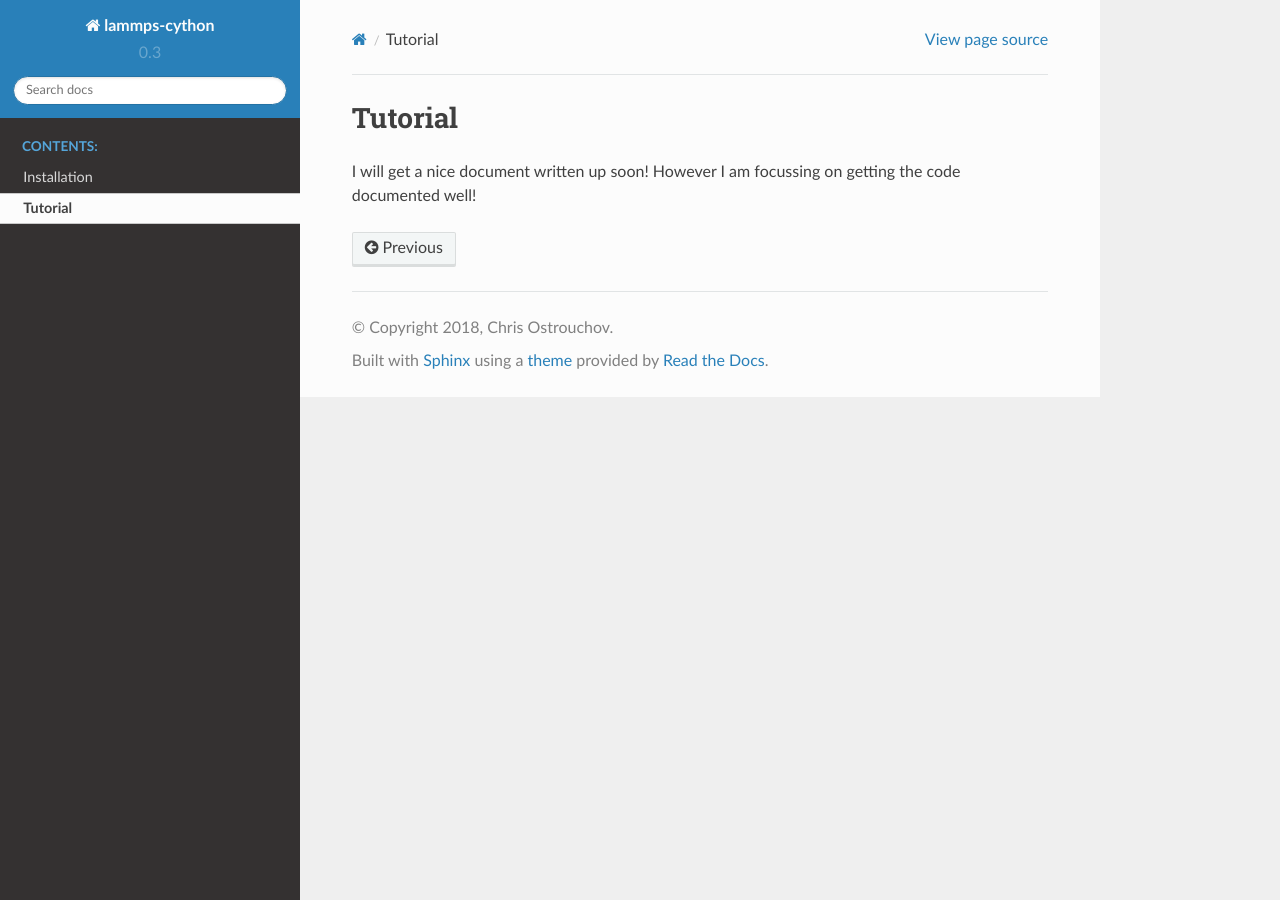
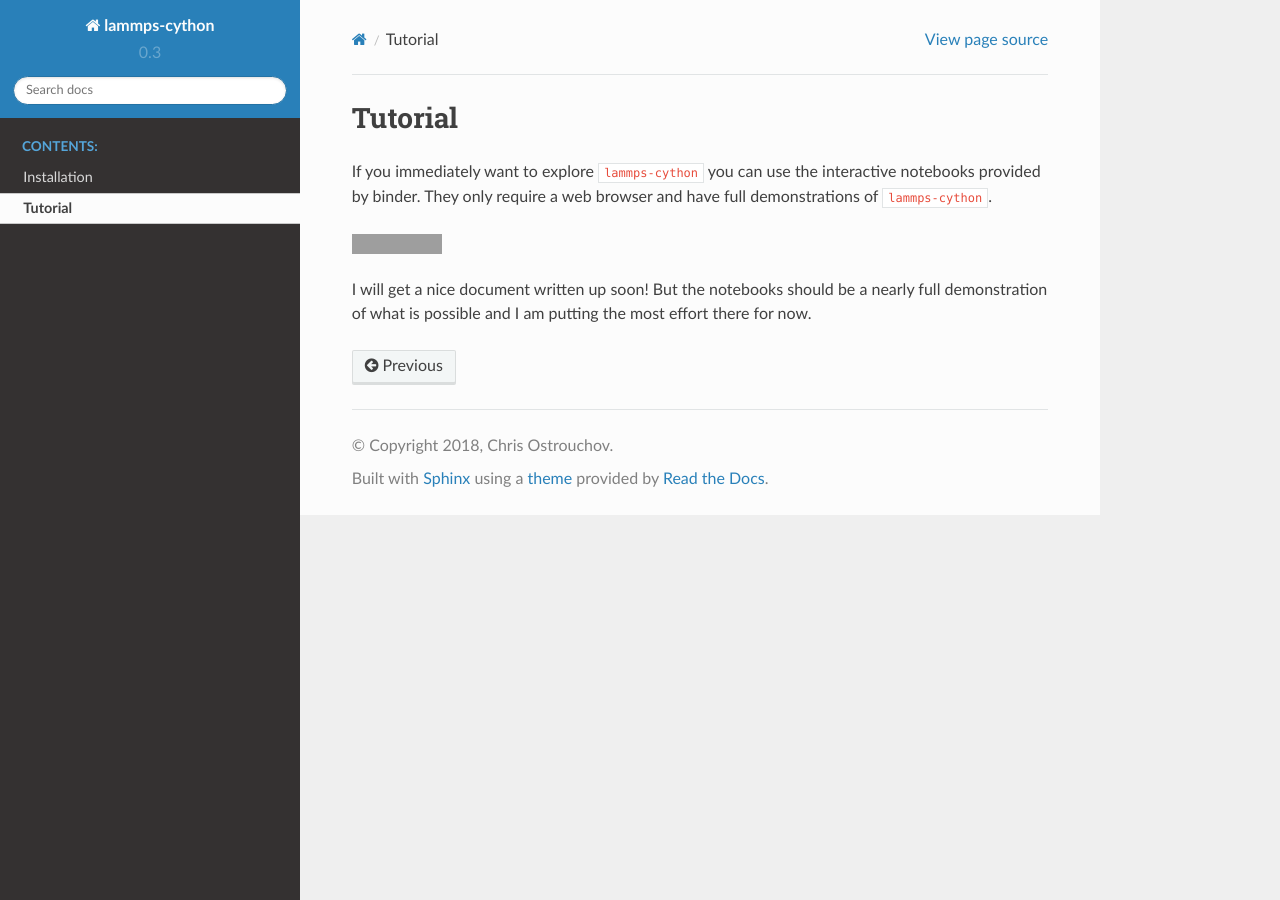
Before and after one commit to costrouc/lammps-cython, a Sphinx documentation site: the page built from docs/tutorial.rst, in a window 1280 px wide. Built offline with Sphinx 7.4.7 and the Read the Docs theme 2.0.0, drawn with Linux system fonts in a browser that asks for light colours; grey boxes are pictures that could not be loaded.

Commit message:
Adding tutorial link to binder. Adding landing page binder link

```diff
--- a/docs/tutorial.rst
+++ b/docs/tutorial.rst
@@ -1,5 +1,13 @@
 Tutorial
 ========
 
-I will get a nice document written up soon! However I am focussing on
-getting the code documented well!
+If you immediately want to explore ``lammps-cython`` you can use the
+interactive notebooks provided by binder. They only require a web
+browser and have full demonstrations of ``lammps-cython``.
+
+.. image:: https://mybinder.org/badge.svg
+   :target: http://mybinder.org/v2/gh/costrouc/lammps-cython-notebooks/master?filepath=notebooks/basic.ipynb
+
+I will get a nice document written up soon! But the notebooks should
+be a nearly full demonstration of what is possible and I am putting
+the most effort there for now.
```
Also changed, not shown: docs/index.rst (+7 -0 lines).
